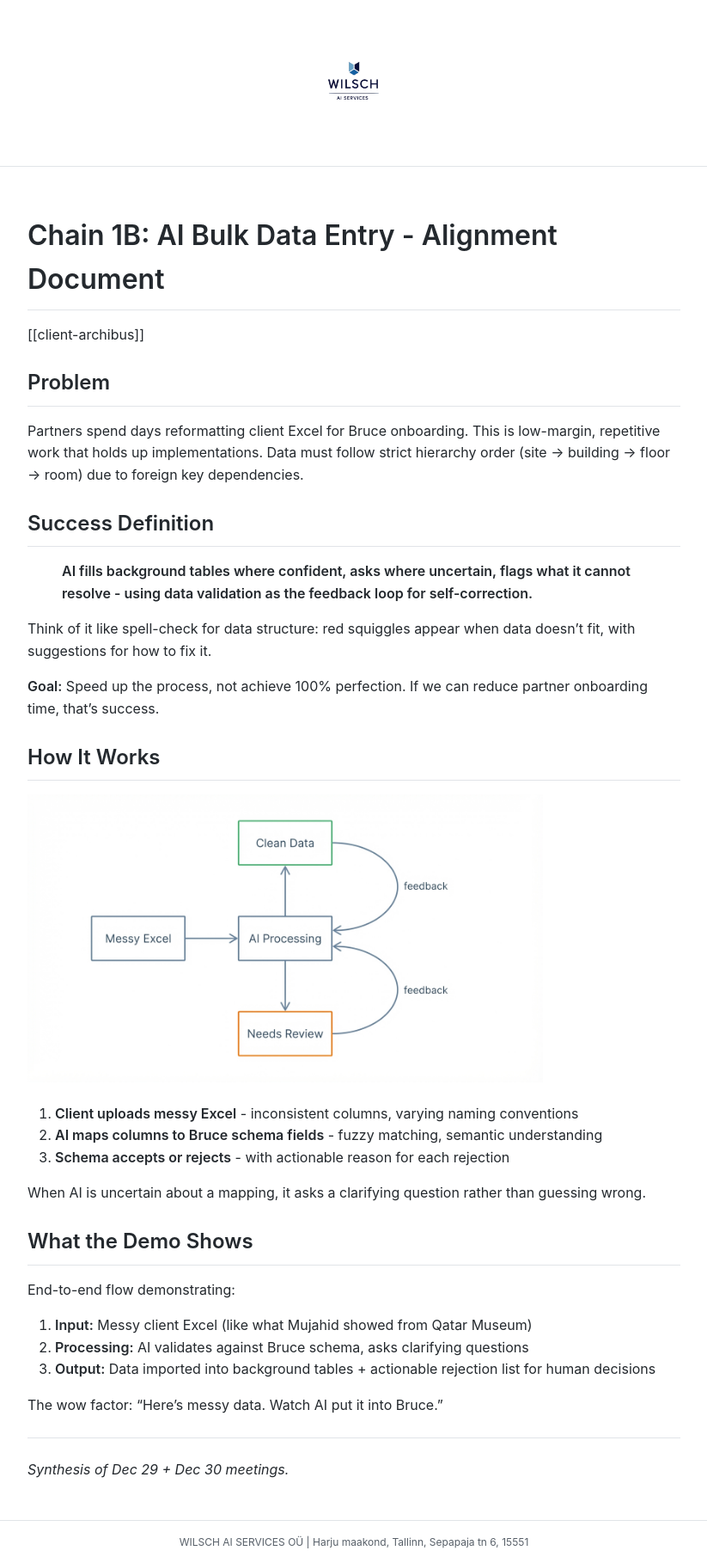
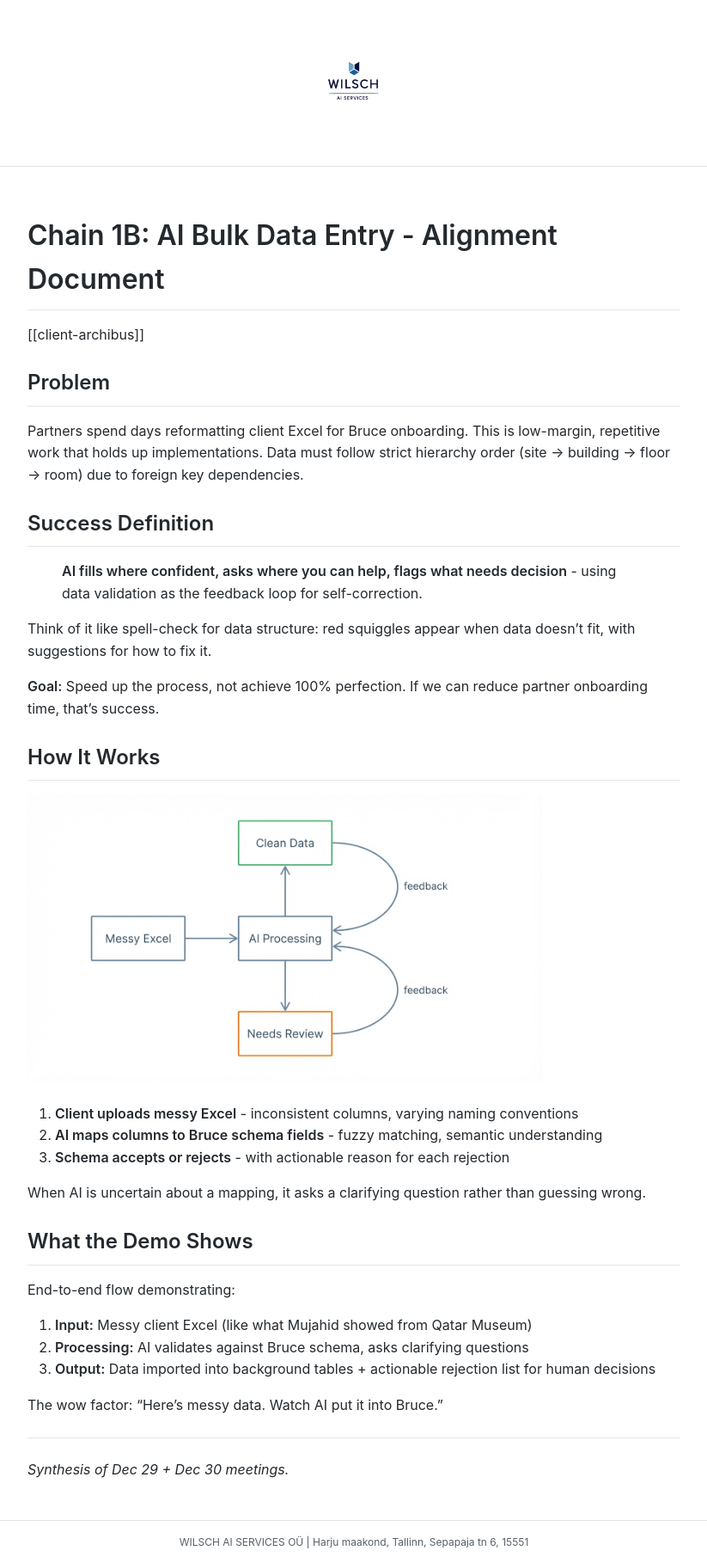
Before and after one commit to MariusWilsch/public-wilsch-ai-pages, a Jekyll site: the page built from project/archibus-fm-assistant/chain-1b-bulk-entry-client.md, in a window 1280 px wide. Shown: the whole page at 86% size, without its empty margins (228-1051 px from the left). Built offline with Jekyll 4.4.1, drawn with Linux system fonts in a browser that asks for light colours; our own code applies the rules of GitHub Pages for plain Markdown files.

Commit message:
Sync from hippocampus 2026-01-20

```diff
--- a/project/archibus-fm-assistant/chain-1b-bulk-entry-client.md
+++ b/project/archibus-fm-assistant/chain-1b-bulk-entry-client.md
@@ -11,7 +11,7 @@ Partners spend days reformatting client Excel for Bruce onboarding. This is low-
 
 ## Success Definition
 
-> **AI fills background tables where confident, asks where uncertain, flags what it cannot resolve - using data validation as the feedback loop for self-correction.**
+> **AI fills where confident, asks where you can help, flags what needs decision** - using data validation as the feedback loop for self-correction.
 
 Think of it like spell-check for data structure: red squiggles appear when data doesn't fit, with suggestions for how to fix it.
 
```
